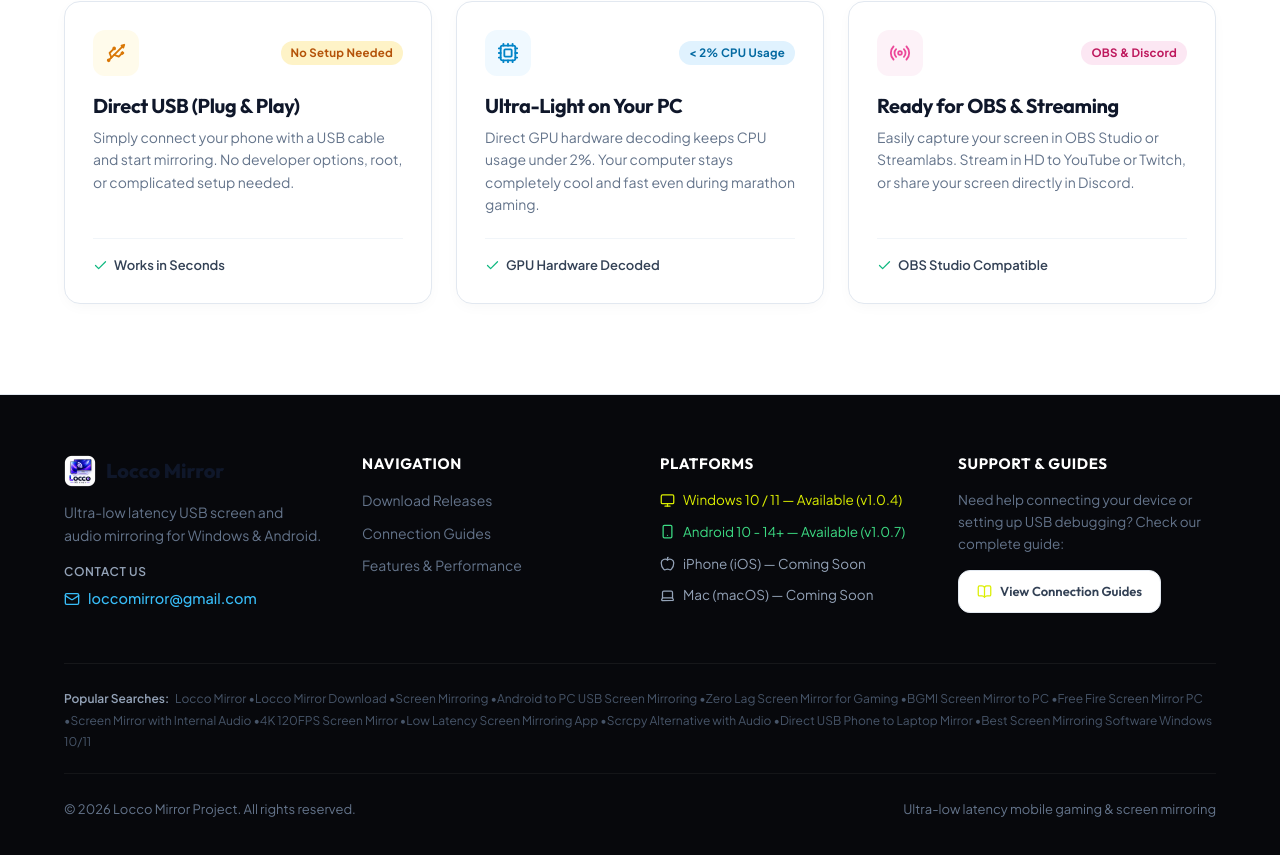
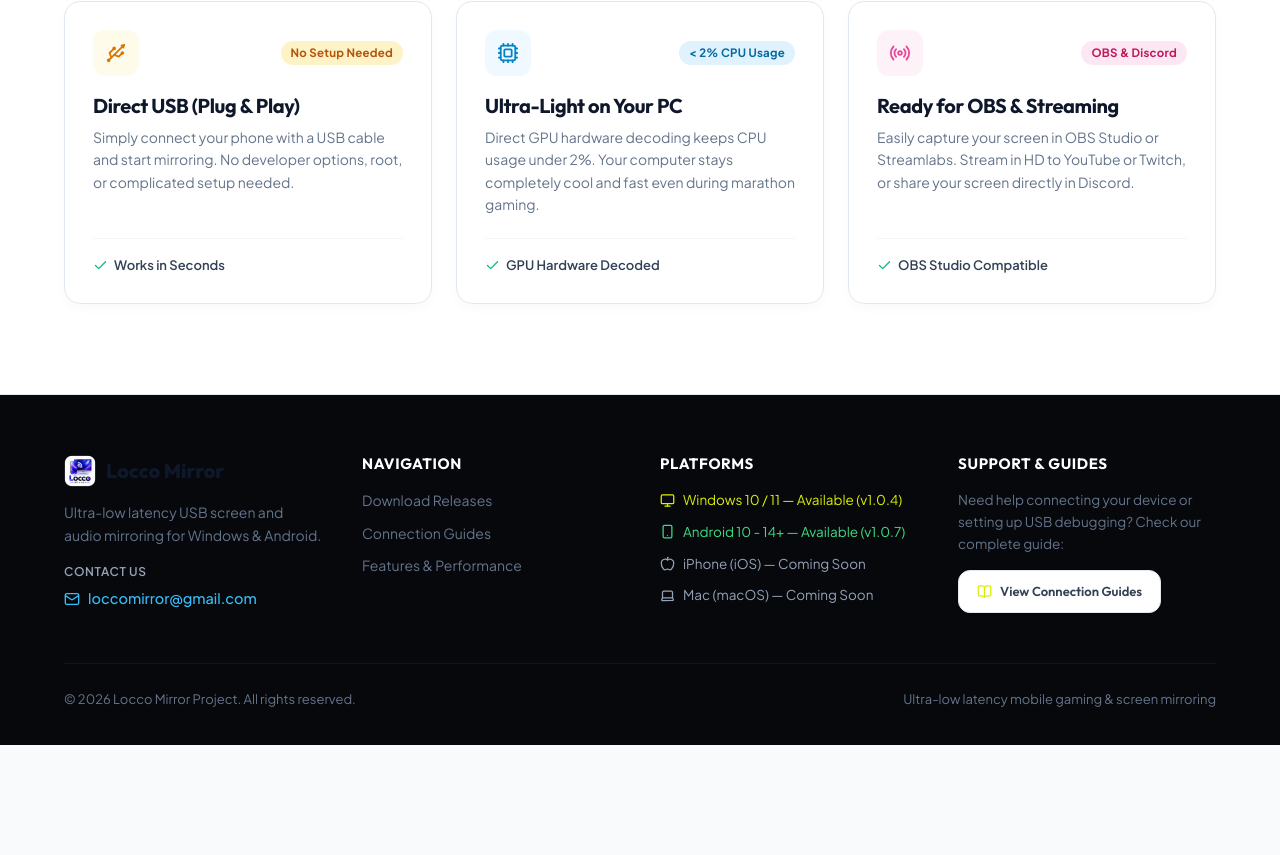
Before and after one commit to RaghavKainse/loccomirror-website, a React (Vite) app: page / in a window 1280 px wide. Shown: the part 2757-3612 px from the top of the page. After the commit the page ends 3502 px from the top, so only its background shows below. Built offline with nearby package versions, Linux system fonts and the light colour scheme.

Commit message:
seo: complete ultra-deep SEO, multi-schema FAQ/HowTo/Software JSON-LD, crawlable noscript pre-render, and PWA manifest

```diff
--- a/index.html
+++ b/index.html
@@ -5,20 +5,30 @@
     <meta name="viewport" content="width=device-width, initial-scale=1.0" />
 
     <!-- Primary SEO Meta Tags -->
-    <title>Locco Mirror — Ultra-Low Latency USB Screen & Audio Mirroring for PC & Android</title>
-    <meta name="title" content="Locco Mirror — Ultra-Low Latency USB Screen & Audio Mirroring for PC & Android" />
+    <title>Locco Mirror — #1 Ultra-Low Latency USB Screen & Audio Mirroring for PC & Android</title>
+    <meta name="title" content="Locco Mirror — #1 Ultra-Low Latency USB Screen & Audio Mirroring for PC & Android" />
     <meta name="description" content="Download Locco Mirror (Official Site): The fastest USB screen and audio mirroring software from Android to Windows. Enjoy sub-10ms latency, 4K up to 120 FPS, direct stereo sound, zero lag, and GPU hardware acceleration for competitive mobile gaming." />
-    <meta name="keywords" content="Locco Mirror, LoccoMirror, loccomirror.in, screen mirror, screen mirroring, android to pc screen mirror, usb screen mirror, zero lag screen mirror, low latency screen mirror, screen mirror for gaming, bgmi screen mirror, free fire screen mirror, screen mirror with sound, internal audio screen mirror, scrcpy alternative, scrcpy with audio, douwan alternative, tc games alternative, anlink alternative, screen mirror 120fps, android to windows mirror, direct usb mirror, best screen mirroring app for pc, phone to pc mirror without lag, screen mirroring software windows 11" />
+    <meta name="keywords" content="Locco Mirror, LoccoMirror, loccomirror, locco mirror download, locco mirror apk, locco mirror pc, loccomirror.in, screen mirror, screen mirroring, android to pc screen mirror, usb screen mirror, zero lag screen mirror, low latency screen mirror, screen mirror for gaming, bgmi screen mirror, free fire screen mirror, screen mirror with sound, internal audio screen mirror, scrcpy alternative, scrcpy with audio, douwan alternative, tc games alternative, anlink alternative, screen mirror 120fps, 4k screen mirror, android to windows mirror, direct usb mirror, phone to pc mirror without lag, screen mirroring software windows 11, mobile screen mirror on laptop, best screen mirror app 2026" />
     <meta name="author" content="Locco Mirror" />
+    <meta name="publisher" content="Locco Mirror" />
+    <meta name="application-name" content="Locco Mirror" />
+    <meta name="apple-mobile-web-app-title" content="Locco Mirror" />
     <meta name="robots" content="index, follow, max-image-preview:large, max-snippet:-1, max-video-preview:-1" />
     <meta name="googlebot" content="index, follow, max-snippet:-1, max-image-preview:large" />
     <meta name="bingbot" content="index, follow, max-snippet:-1, max-image-preview:large" />
+    <meta name="rating" content="general" />
+    <meta name="distribution" content="global" />
+    <meta name="revisit-after" content="2 days" />
+    <meta name="language" content="English" />
     <meta name="theme-color" content="#0078d4" />
 
     <!-- Canonical URL -->
     <link rel="canonical" href="https://loccomirror.in/" />
     <link rel="alternate" hreflang="en" href="https://loccomirror.in/" />
     <link rel="alternate" hreflang="x-default" href="https://loccomirror.in/" />
+
+    <!-- Web App Manifest -->
+    <link rel="manifest" href="/site.webmanifest" />
 
     <!-- Open Graph / Facebook -->
     <meta property="og:type" content="website" />
@@ -27,6 +37,7 @@
     <meta property="og:title" content="Locco Mirror — #1 USB Screen & Audio Mirroring for Android to PC" />
     <meta property="og:description" content="Sub-10ms latency, 4K 120 FPS, and uncompressed 48kHz stereo sound directly through USB cable. The ultimate screen mirroring solution for mobile gaming and streaming." />
     <meta property="og:image" content="https://loccomirror.in/logo.png" />
+    <meta property="og:image:secure_url" content="https://loccomirror.in/logo.png" />
     <meta property="og:image:width" content="512" />
     <meta property="og:image:height" content="512" />
     <meta property="og:image:alt" content="Locco Mirror Official Logo" />
@@ -48,24 +59,51 @@
     <link rel="preconnect" href="https://fonts.gstatic.com" crossorigin>
     <link href="https://fonts.googleapis.com/css2?family=JetBrains+Mono:wght@400;500;700&family=Outfit:wght@300;400;500;600;700;800;900&family=Plus+Jakarta+Sans:wght@400;500;600;700&display=swap" rel="stylesheet">
 
-    <!-- Schema.org Structured Data (JSON-LD) for Google Search Engine Rankings -->
+    <!-- Schema.org Multi-Type Structured Data (JSON-LD) for Search Engine Rich Snippets -->
     <script type="application/ld+json">
     {
       "@context": "https://schema.org",
       "@graph": [
         {
+          "@type": "WebSite",
+          "@id": "https://loccomirror.in/#website",
+          "url": "https://loccomirror.in/",
+          "name": "Locco Mirror",
+          "alternateName": ["LoccoMirror", "Locco Screen Mirror", "LoccoMirror App"],
+          "description": "Official website of Locco Mirror — Ultra-low latency USB screen and audio mirroring for PC.",
+          "inLanguage": "en-US",
+          "publisher": {
+            "@type": "Organization",
+            "name": "Locco Mirror",
+            "url": "https://loccomirror.in/",
+            "logo": {
+              "@type": "ImageObject",
+              "url": "https://loccomirror.in/logo.png"
+            }
+          }
+        },
+        {
           "@type": "SoftwareApplication",
           "@id": "https://loccomirror.in/#software",
           "name": "Locco Mirror",
-          "alternateName": ["LoccoMirror", "Locco Mirror App", "Locco Screen Mirror"],
+          "alternateName": ["LoccoMirror", "Locco Mirror App", "Locco Mirror Windows", "Locco Mirror APK"],
           "url": "https://loccomirror.in/",
           "image": "https://loccomirror.in/logo.png",
-          "description": "Locco Mirror is high-performance real-time USB screen and uncompressed 48kHz audio mirroring software engineered for competitive mobile gaming and live streaming on Windows PC.",
+          "description": "Locco Mirror provides real-time, ultra-low latency (<10ms) screen and uncompressed 48kHz audio mirroring from Android to Windows PC over USB with Direct3D 11 hardware acceleration and 4K 120 FPS support.",
           "applicationCategory": "MultimediaApplication",
           "operatingSystem": "Windows 10, Windows 11, Android 10, Android 11, Android 12, Android 13, Android 14",
           "softwareVersion": "1.0.4",
           "fileSize": "19.8MB",
           "downloadUrl": "https://loccomirror.in/#downloads",
+          "featureList": [
+            "Sub-10ms ultra-low latency response",
+            "Smooth 4K and up to 120 FPS video mirroring",
+            "Direct uncompressed 48kHz stereo sound streaming",
+            "Direct USB plug and play without developer settings",
+            "USB debugging mode with ADB fallback",
+            "Under 2% PC CPU usage via Direct3D 11 GPU decode",
+            "OBS Studio and Discord screen capture ready"
+          ],
           "offers": {
             "@type": "Offer",
             "price": "0",
@@ -86,26 +124,114 @@
           }
         },
         {
-          "@type": "WebSite",
-          "@id": "https://loccomirror.in/#website",
-          "url": "https://loccomirror.in/",
-          "name": "Locco Mirror",
-          "description": "Official website of Locco Mirror — Ultra-low latency USB screen and audio mirroring for PC.",
-          "publisher": {
-            "@type": "Organization",
-            "name": "Locco Mirror",
-            "url": "https://loccomirror.in/",
-            "logo": {
-              "@type": "ImageObject",
-              "url": "https://loccomirror.in/logo.png"
+          "@type": "FAQPage",
+          "@id": "https://loccomirror.in/#faq",
+          "mainEntity": [
+            {
+              "@type": "Question",
+              "name": "What is Locco Mirror?",
+              "acceptedAnswer": {
+                "@type": "Answer",
+                "text": "Locco Mirror is high-performance USB screen and audio mirroring software that connects Android mobile devices to Windows PC with sub-10ms latency, 4K up to 120 FPS framerates, and zero-delay uncompressed stereo sound for mobile gaming and streaming."
+              }
+            },
+            {
+              "@type": "Question",
+              "name": "How to mirror Android screen to PC with sound via USB using Locco Mirror?",
+              "acceptedAnswer": {
+                "@type": "Answer",
+                "text": "Download the Locco Mirror Windows client and Android APK, connect your phone to PC using a USB Type-C cable, tap 'OK' on the phone accessory prompt, and open Locco Mirror on your computer to start instant mirroring with full internal audio."
+              }
+            },
+            {
+              "@type": "Question",
+              "name": "Does Locco Mirror support 4K 120 FPS for gaming?",
+              "acceptedAnswer": {
+                "@type": "Answer",
+                "text": "Yes, Locco Mirror uses Direct3D 11 hardware acceleration to deliver buttery-smooth 60, 90, and 120 FPS video mirroring up to 4K resolution with zero frame drops or lag."
+              }
+            },
+            {
+              "@type": "Question",
+              "name": "Is Locco Mirror better than Scrcpy and DouWan?",
+              "acceptedAnswer": {
+                "@type": "Answer",
+                "text": "Locco Mirror achieves sub-10ms response times compared to 35ms+ on standard Scrcpy, routes pure uncompressed 48kHz audio directly through hardware without external decoders, and works over Direct USB without needing Developer Options."
+              }
+            },
+            {
+              "@type": "Question",
+              "name": "Do I need root or developer mode to use Locco Mirror?",
+              "acceptedAnswer": {
+                "@type": "Answer",
+                "text": "No root is required. You can connect instantly via Direct USB Mode without touching developer options, or use standard USB Debugging mode if preferred."
+              }
             }
-          }
+          ]
+        },
+        {
+          "@type": "HowTo",
+          "@id": "https://loccomirror.in/#howto",
+          "name": "How to Connect Android Phone to PC using Locco Mirror",
+          "description": "Step-by-step guide to mirror your mobile screen and internal sound to a Windows computer with zero lag over USB.",
+          "step": [
+            {
+              "@type": "HowToStep",
+              "position": 1,
+              "name": "Connect USB Cable",
+              "text": "Plug your Android phone into your PC using a standard USB Type-C cable."
+            },
+            {
+              "@type": "HowToStep",
+              "position": 2,
+              "name": "Tap OK on Phone",
+              "text": "When your phone prompts 'Open Locco Mirror with this accessory?', check Always Allow and tap OK."
+            },
+            {
+              "@type": "HowToStep",
+              "position": 3,
+              "name": "Launch Locco Mirror",
+              "text": "Open Locco Mirror on PC to enjoy instant 60 to 120 FPS screen and internal sound mirroring."
+            }
+          ]
         }
       ]
     }
     </script>
   </head>
   <body class="bg-[#f8fafc] text-[#0f172a] antialiased selection:bg-[#0078d4] selection:text-[#ffffff]">
+    <!-- Search Engine Crawler Fallback (Accessible to all Search Engine Crawlers & Bots) -->
+    <noscript>
+      <div style="padding: 40px; font-family: sans-serif; max-width: 900px; margin: 0 auto; line-height: 1.6;">
+        <h1>Locco Mirror — Ultra-Low Latency USB Screen &amp; Audio Mirroring for PC &amp; Android</h1>
+        <p>Download the official Locco Mirror software for Windows and Android. Real-time, sub-10ms latency screen and uncompressed 48kHz stereo sound mirroring over USB cable with Direct3D 11 hardware acceleration and 4K 120 FPS support.</p>
+
+        <h2>Download Locco Mirror Official Releases</h2>
+        <ul>
+          <li><a href="/downloads/LoccoMirror_Setup_v1.0.4.exe">Download Locco Mirror for Windows (64-bit v1.0.4)</a></li>
+          <li><a href="/downloads/LoccoMirror.apk">Download Locco Mirror Android APK (v1.0.7)</a></li>
+        </ul>
+
+        <h2>Why Choose Locco Mirror for Mobile Gaming &amp; Streaming?</h2>
+        <ul>
+          <li><strong>Sub-10ms Ultra-Low Latency:</strong> Zero-lag instant touch controls for BGMI, Free Fire, and Call of Duty Mobile.</li>
+          <li><strong>Smooth 4K &amp; 120 FPS:</strong> Crystal-clear high frame rate video on PC monitor without stutter.</li>
+          <li><strong>Direct Stereo Game Sound:</strong> Pure uncompressed 48kHz audio sent straight to your PC headphones.</li>
+          <li><strong>Direct USB Plug &amp; Play:</strong> No developer options, root, or complex settings needed.</li>
+          <li><strong>Ultra-Light on PC:</strong> GPU hardware decoding keeps PC CPU usage under 2%.</li>
+          <li><strong>OBS &amp; Discord Ready:</strong> Stream directly to YouTube, Twitch, or Discord with game sound.</li>
+        </ul>
+
+        <h2>How to Connect Android to PC in 3 Easy Steps</h2>
+        <ol>
+          <li>Connect your phone to PC via USB cable.</li>
+          <li>Tap "OK" and allow Locco Mirror on your phone screen.</li>
+          <li>Open Locco Mirror on your PC and start 60+ FPS mirroring instantly!</li>
+        </ol>
+        <p>Contact: <a href="mailto:loccomirror@gmail.com">loccomirror@gmail.com</a> | Official Domain: <a href="https://loccomirror.in">https://loccomirror.in</a></p>
+      </div>
+    </noscript>
+
     <div id="root"></div>
     <script type="module" src="/src/main.jsx"></script>
   </body>
--- a/src/components/Footer.jsx
+++ b/src/components/Footer.jsx
@@ -99,30 +99,6 @@ export function Footer() {
 
         </div>
 
-        {/* SEO Keywords Tag Bar for Search Engine Indexing */}
-        <div style={{
-          borderTop: '1px solid rgba(255, 255, 255, 0.06)',
-          padding: '24px 0 20px',
-          fontSize: '12px',
-          color: '#475569',
-          lineHeight: 1.8
-        }}>
-          <span style={{ color: '#94a3b8', fontWeight: 600, marginRight: '6px' }}>Popular Searches:</span>
-          <span>Locco Mirror</span> •
-          <span>Locco Mirror Download</span> •
-          <span>Screen Mirroring</span> •
-          <span>Android to PC USB Screen Mirroring</span> •
-          <span>Zero Lag Screen Mirror for Gaming</span> •
-          <span>BGMI Screen Mirror to PC</span> •
-          <span>Free Fire Screen Mirror PC</span> •
-          <span>Screen Mirror with Internal Audio</span> •
-          <span>4K 120FPS Screen Mirror</span> •
-          <span>Low Latency Screen Mirroring App</span> •
-          <span>Scrcpy Alternative with Audio</span> •
-          <span>Direct USB Phone to Laptop Mirror</span> •
-          <span>Best Screen Mirroring Software Windows 10/11</span>
-        </div>
-
         {/* Bottom copyright line */}
         <div
           style={{
```
Also changed, not shown: public/site.webmanifest (added), 1 other file (tests, documents, lock files or other folders).
